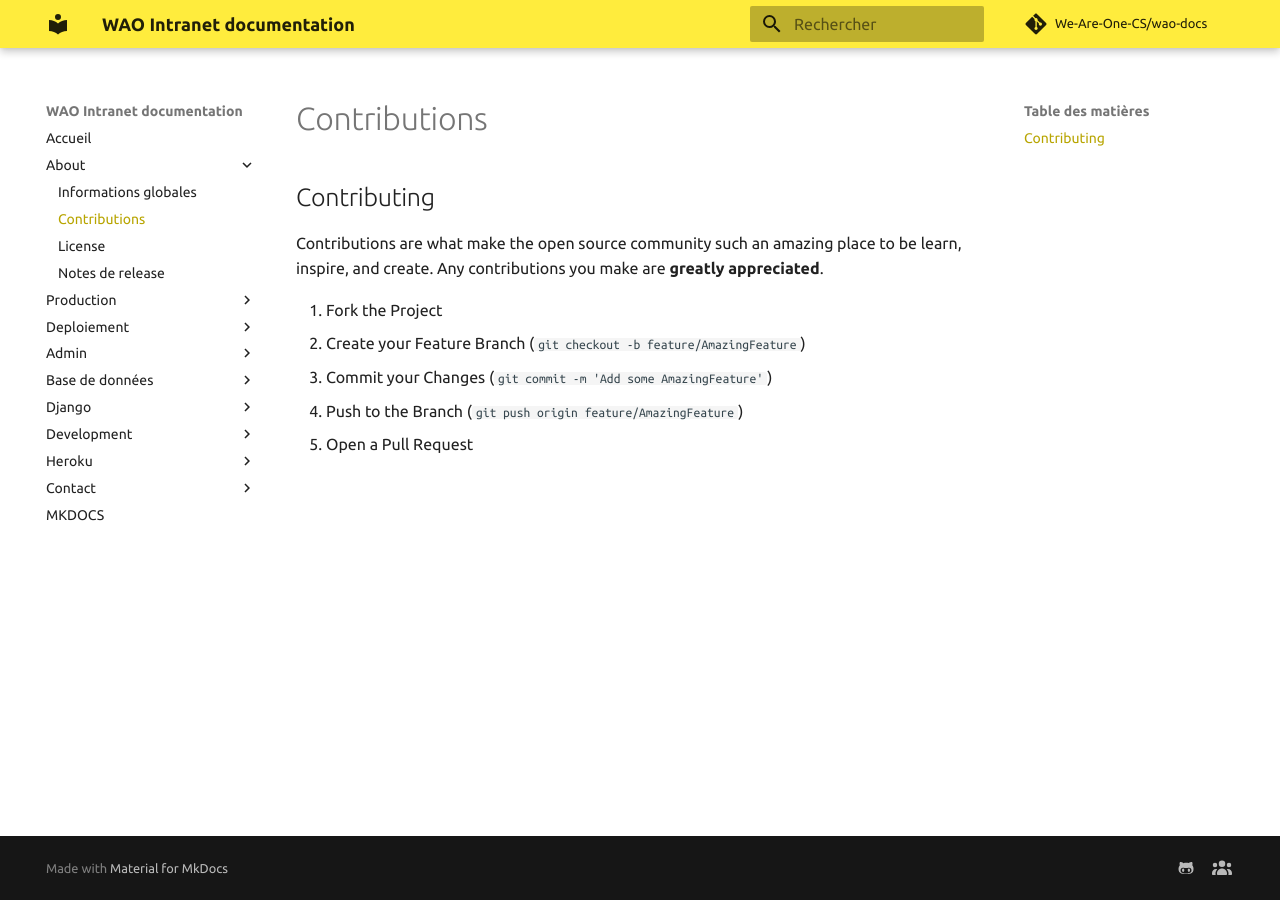
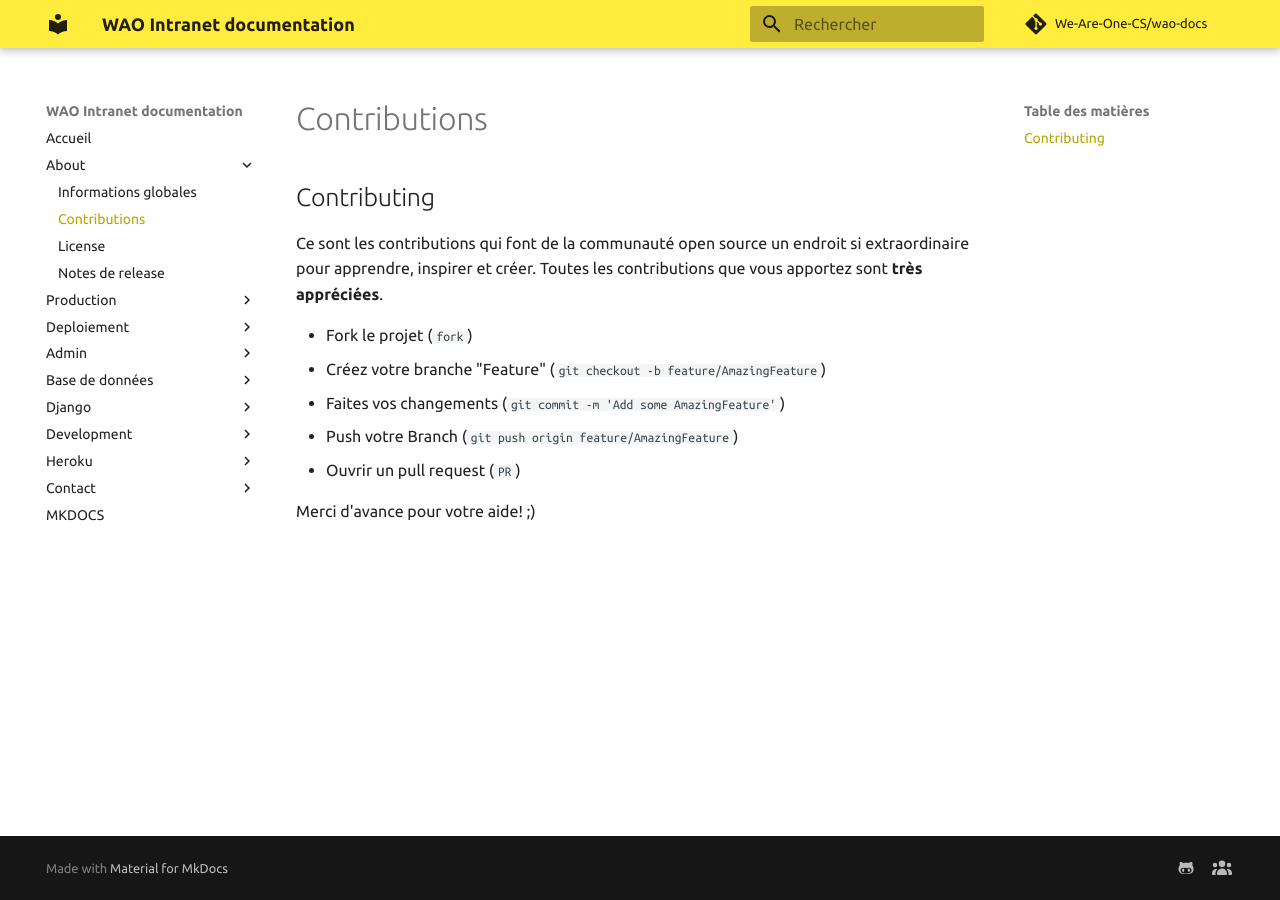
Before and after one commit to We-Are-One-CS/docs, an MkDocs documentation site: the page built from docs/about/contributing.md, in a window 1280 px wide. Built offline with MkDocs 1.6.1 and Material for MkDocs 9.7.7, drawn with Linux system fonts in a browser that asks for light colours; comment, search, counter and statistics services are not loaded.

Commit message:
Update contributing.md

````diff
--- a/docs/about/contributing.md
+++ b/docs/about/contributing.md
@@ -1,9 +1,11 @@
 ## Contributing
 
-Contributions are what make the open source community such an amazing place to be learn, inspire, and create. Any contributions you make are **greatly appreciated**.
+Ce sont les contributions qui font de la communauté open source un endroit si extraordinaire pour apprendre, inspirer et créer. Toutes les contributions que vous apportez sont **très appréciées**.
 
-1. Fork the Project
-2. Create your Feature Branch (`git checkout -b feature/AmazingFeature`)
-3. Commit your Changes (`git commit -m 'Add some AmazingFeature'`)
-4. Push to the Branch (`git push origin feature/AmazingFeature`)
-5. Open a Pull Request
+- Fork le projet (```fork```)
+- Créez votre branche "Feature" (```git checkout -b feature/AmazingFeature```)
+- Faites vos changements (```git commit -m 'Add some AmazingFeature'```)
+- Push votre Branch (```git push origin feature/AmazingFeature```)
+- Ouvrir un pull request (```PR```)
+
+Merci d'avance pour votre aide! ;)
````
